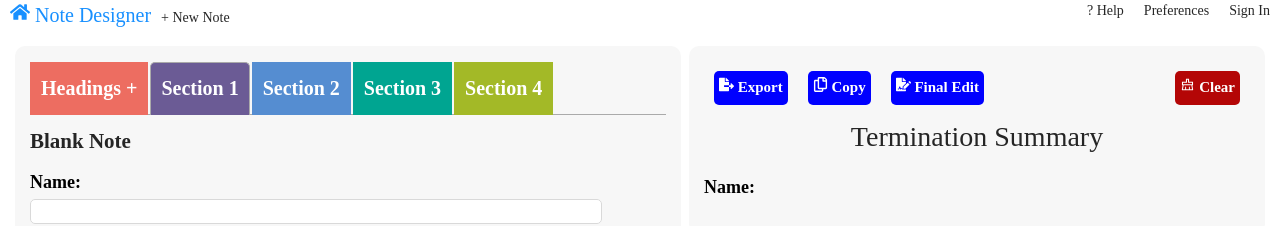
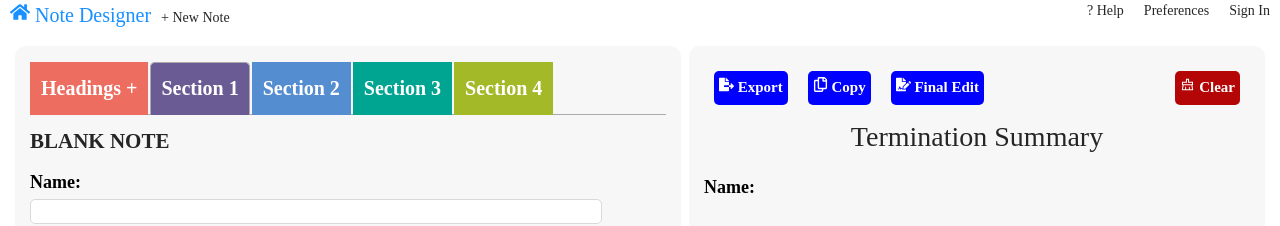
Before and after one commit to MuhSharjeel/note, a React (Create React App) app: page /blank-note in a window 1280 px wide. Shown: the top 226 px of the page. Built offline with nearby package versions, Linux system fonts and the light colour scheme.

Commit message:
final commit

```diff
--- a/src/components/Blank_Note_Views/Section1/Section1.js
+++ b/src/components/Blank_Note_Views/Section1/Section1.js
@@ -9,7 +9,7 @@ const Section1 = (props) => {
 
     <div className="section1">
 
-    <h2><b>Blank Note</b></h2>
+    <h2><b>BLANK NOTE</b></h2>
     <b>
     <p>Name:<br/>
     <Input size="large" onChange={props.namechange} value={props.name} className="input" />
--- a/src/components/Blank_Note_Views/Section2/Section2.js
+++ b/src/components/Blank_Note_Views/Section2/Section2.js
@@ -11,7 +11,7 @@ const Section2 = (props) => {
 
     <div className="section2">
 
-    <h2><b>TERMINATION SUMMARY (continued)</b></h2>
+    <h2><b>BLANK NOTE (continued)</b></h2>
     <b>
     <p>Introductory comments, if any: <br/>
     <TextArea rows={3} onChange={props.leavemessagechange} className="input"/>
--- a/src/components/Blank_Note_Views/Section4/Section4.js
+++ b/src/components/Blank_Note_Views/Section4/Section4.js
@@ -11,7 +11,7 @@ const Section4 = (props) => {
 
     <div className="section4">
 
-    <h2><b>TERMINATION SUMMARY (continued)</b></h2>
+    <h2><b>BLANK NOTE (continued)</b></h2>
     <b>
     <p>Therapeutic Developments: <br/>
     <TextArea rows={4} onChange={props.impressionchange} placeholder="Comments..." className="description"/>
```
